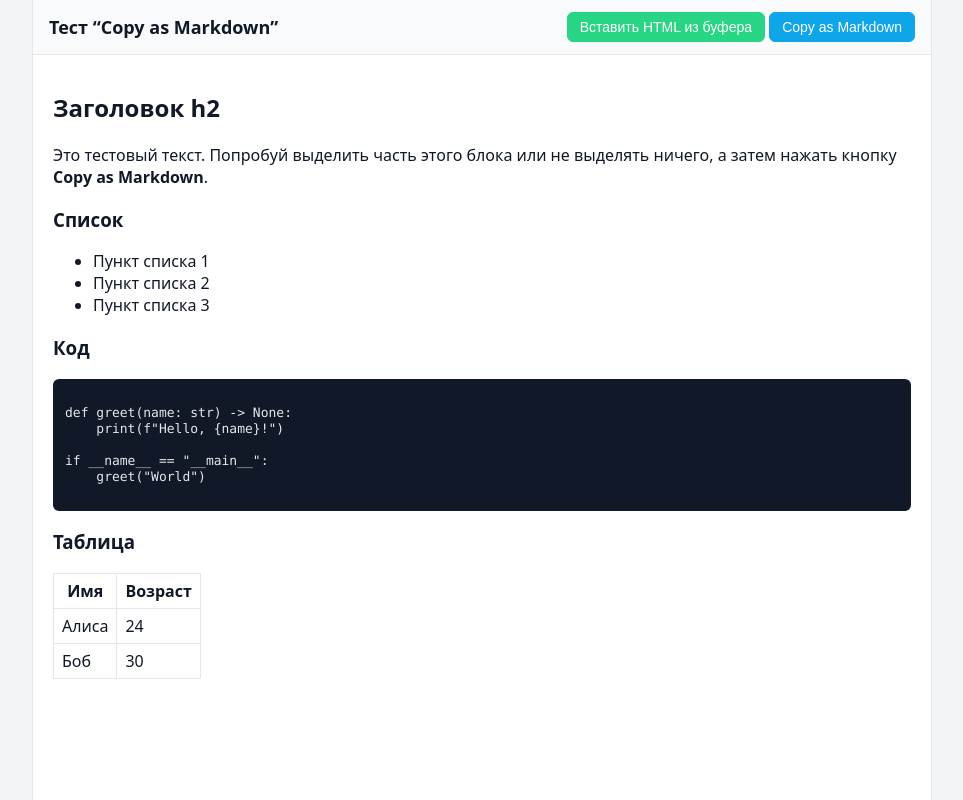
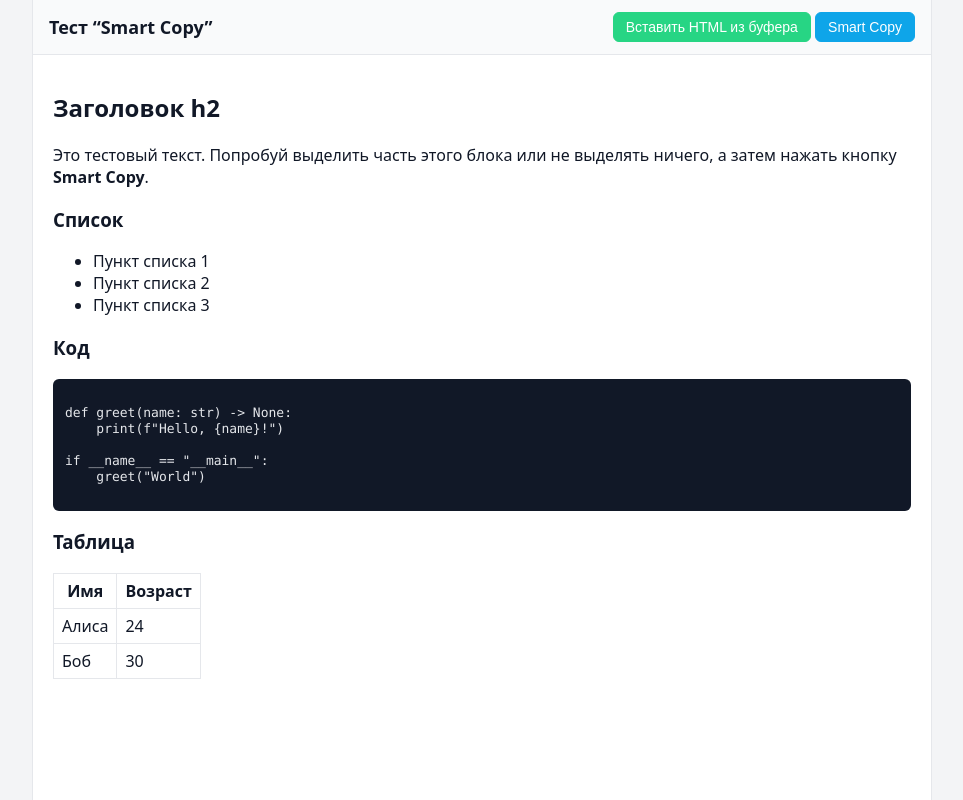
Before and after one commit to hamelumster/smart-copy-from-ai-chats, a plain HTML site: page index.html in a window 1280 px wide. Shown: the whole page, without its empty margins (158-1121 px from the left). Drawn offline with nearby package versions, Linux system fonts and the light colour scheme; a script that the page names is missing.

Commit message:
brand naming

```diff
--- a/css/styles.css
+++ b/css/styles.css
@@ -32,7 +32,7 @@ body {
   font-size: 18px;
 }
 
-#copyMarkdownBtn {
+#SmartCopyBtn {
   padding: 6px 12px;
   border-radius: 6px;
   border: 1px solid #0ea5e9;
@@ -42,7 +42,7 @@ body {
   font-size: 14px;
 }
 
-#copyMarkdownBtn:hover {
+#SmartCopyBtn:hover {
   filter: brightness(0.95);
 }
 
--- a/index.html
+++ b/index.html
@@ -2,7 +2,7 @@
 <html lang="ru">
 <head>
   <meta charset="UTF-8">
-  <title>Copy as Markdown — тест</title>
+  <title>Testing Smart Copy</title>
   <link rel="stylesheet" href="css/styles.css">
 
   <!-- Turndown: HTML → Markdown -->
@@ -15,10 +15,10 @@
 <body>
   <div class="page">
     <header class="topbar">
-    <h1>Тест “Copy as Markdown”</h1>
+    <h1>Тест “Smart Copy”</h1>
     <div class="buttons">
         <button id="pasteHtmlBtn">Вставить HTML из буфера</button>
-        <button id="copyMarkdownBtn">Copy as Markdown</button>
+        <button id="SmartCopyBtn">Smart Copy</button>
     </div>
     </header>
 
@@ -26,7 +26,7 @@
       <h2>Заголовок h2</h2>
       <p>
         Это тестовый текст. Попробуй выделить часть этого блока или не выделять ничего,
-        а затем нажать кнопку <strong>Copy as Markdown</strong>.
+        а затем нажать кнопку <strong>Smart Copy</strong>.
       </p>
 
       <h3>Список</h3>
```
